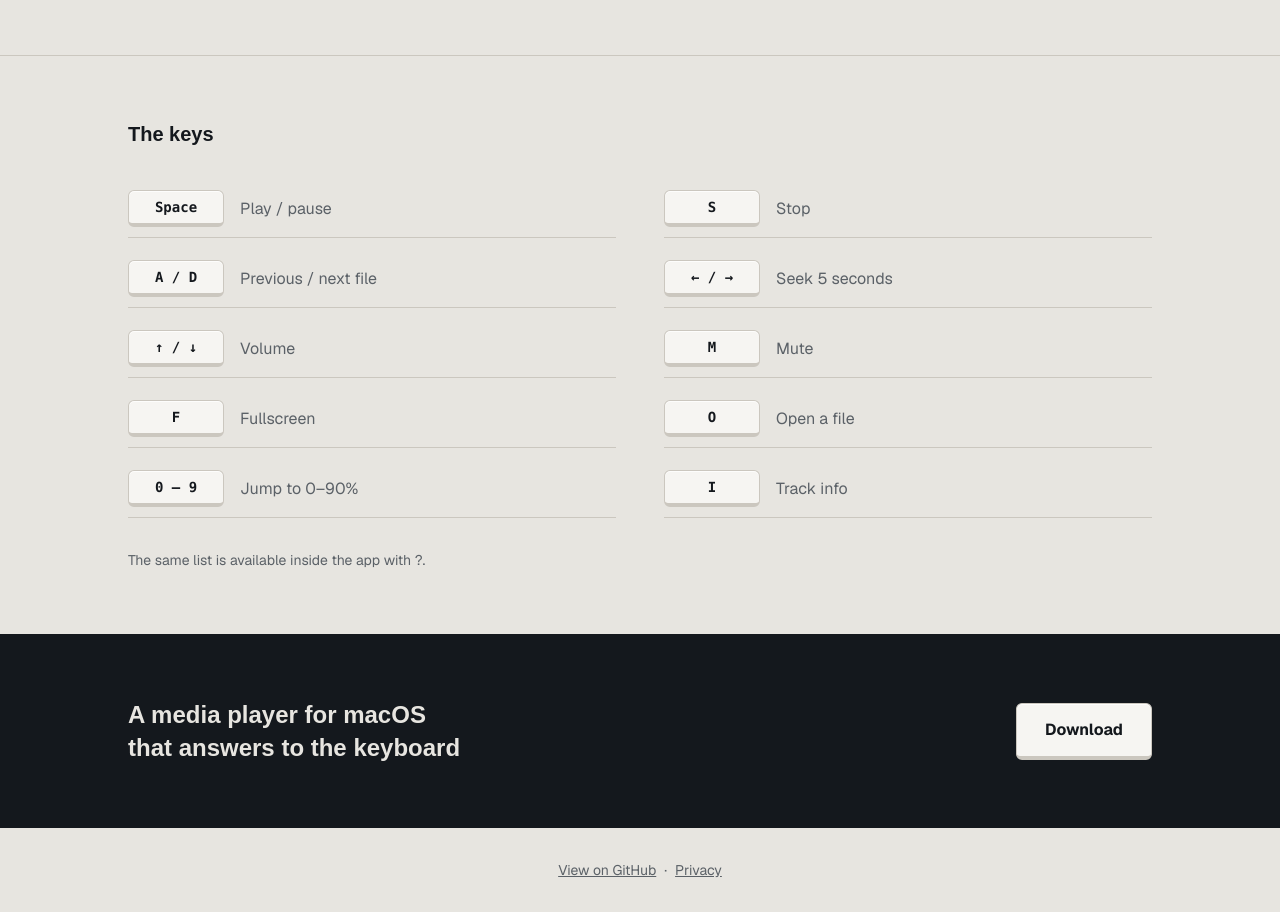
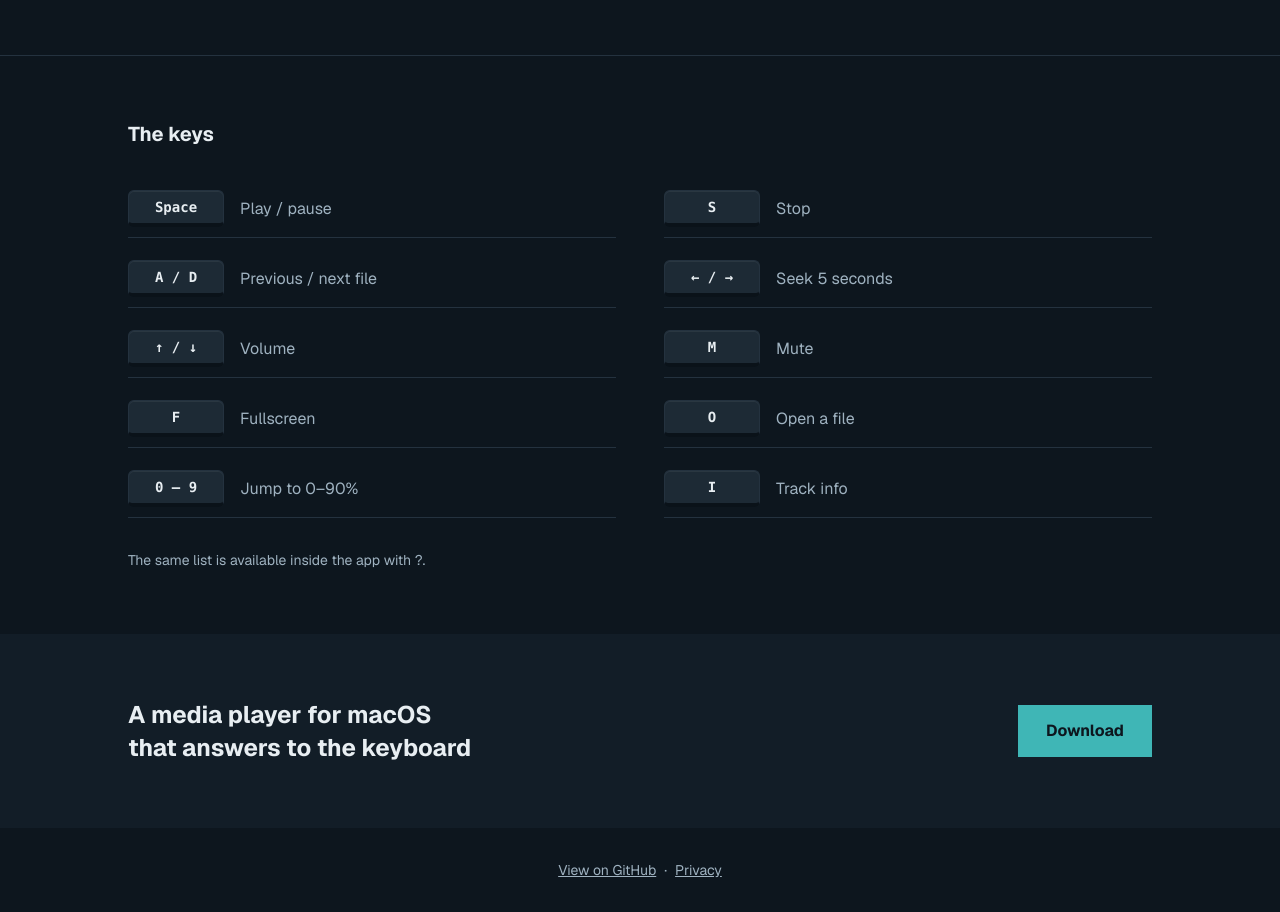
Before and after one commit to piro0919/mac-classic-player, a Next.js app in the folder lp/: page /en in a window 1280 px wide. Shown: the part 1260-2172 px from the top of the page. Built offline with nearby package versions, Linux system fonts and the light colour scheme; a web font is replaced by a local one.

Commit message:
fix(lp): take the palette from the app icon again

```diff
--- a/lp/src/app/[locale]/globals.css
+++ b/lp/src/app/[locale]/globals.css
@@ -1,17 +1,16 @@
 @import "tailwindcss";
 
 @theme {
-  /* キーボードのデッキ。灰の樹脂に黒い刻印、差し色はアイコンの青緑 */
-  --color-deck: #e7e5e0;
-  --color-deck-2: #dedbd4;
-  --color-cap: #f6f5f2;
-  --color-ink: #14181d;
-  --color-ink-2: #5b6167;
-  --color-signal: #1f7d7d;
-  --color-slate: #17222c;
-  --color-abyss: #0a1017;
-  --color-line: #cbc7bf;
-  --font-display: var(--font-display);
+  /* 色はアプリのアイコンから取る。濃紺の地に青緑の棒、というのがこのアプリの顔。
+     デッキは暗いキーボードで、キートップは地より少し明るい面になる */
+  --color-deck: #0d161e;
+  --color-deck-2: #121d27;
+  --color-cap: #1d2a35;
+  --color-cap-edge: #0a1219;
+  --color-ink: #e8eef2;
+  --color-ink-2: #9fb2c0;
+  --color-signal: #3fb6b6;
+  --color-line: #24323f;
 }
 
 html {
@@ -28,16 +27,17 @@ body {
 }
 
 ::selection {
-  background: color-mix(in srgb, var(--color-signal) 30%, transparent);
+  background: color-mix(in srgb, var(--color-signal) 35%, transparent);
 }
 
 /* キートップ。押し込める厚みを影ではなく下の縁で出す */
 .cap {
   background: var(--color-cap);
   border: 1px solid var(--color-line);
+  border-bottom-color: var(--color-cap-edge);
   border-bottom-width: 4px;
   border-radius: 6px;
-  box-shadow: 0 1px 0 rgba(255, 255, 255, 0.8) inset;
+  box-shadow: 0 1px 0 rgb(255 255 255 / 6%) inset;
 }
 
 a.cap:active,
--- a/lp/src/app/[locale]/page.tsx
+++ b/lp/src/app/[locale]/page.tsx
@@ -64,7 +64,7 @@ export default async function Page({ params }: PageProps) {
               </p>
               <div className="mt-8 flex flex-wrap items-center gap-3">
                 <a
-                  className="bg-ink px-7 py-3.5 font-bold text-deck transition hover:bg-signal"
+                  className="bg-signal px-7 py-3.5 font-bold text-deck transition hover:bg-ink"
                   href={DOWNLOAD}
                 >
                   {t("hero.download")}
@@ -128,13 +128,13 @@ export default async function Page({ params }: PageProps) {
         </div>
       </section>
 
-      <section className="bg-ink px-6 py-16 text-deck">
+      <section className="bg-deck-2 px-6 py-16">
         <div className="mx-auto flex max-w-5xl flex-col gap-6 sm:flex-row sm:items-center sm:justify-between">
           <p className="max-w-md text-balance font-display font-bold text-2xl leading-snug">
             {t("hero.title")}
           </p>
           <a
-            className="cap shrink-0 px-7 py-3.5 font-bold text-ink"
+            className="shrink-0 bg-signal px-7 py-3.5 font-bold text-deck transition hover:bg-ink"
             href={DOWNLOAD}
           >
             {t("hero.download")}
```
